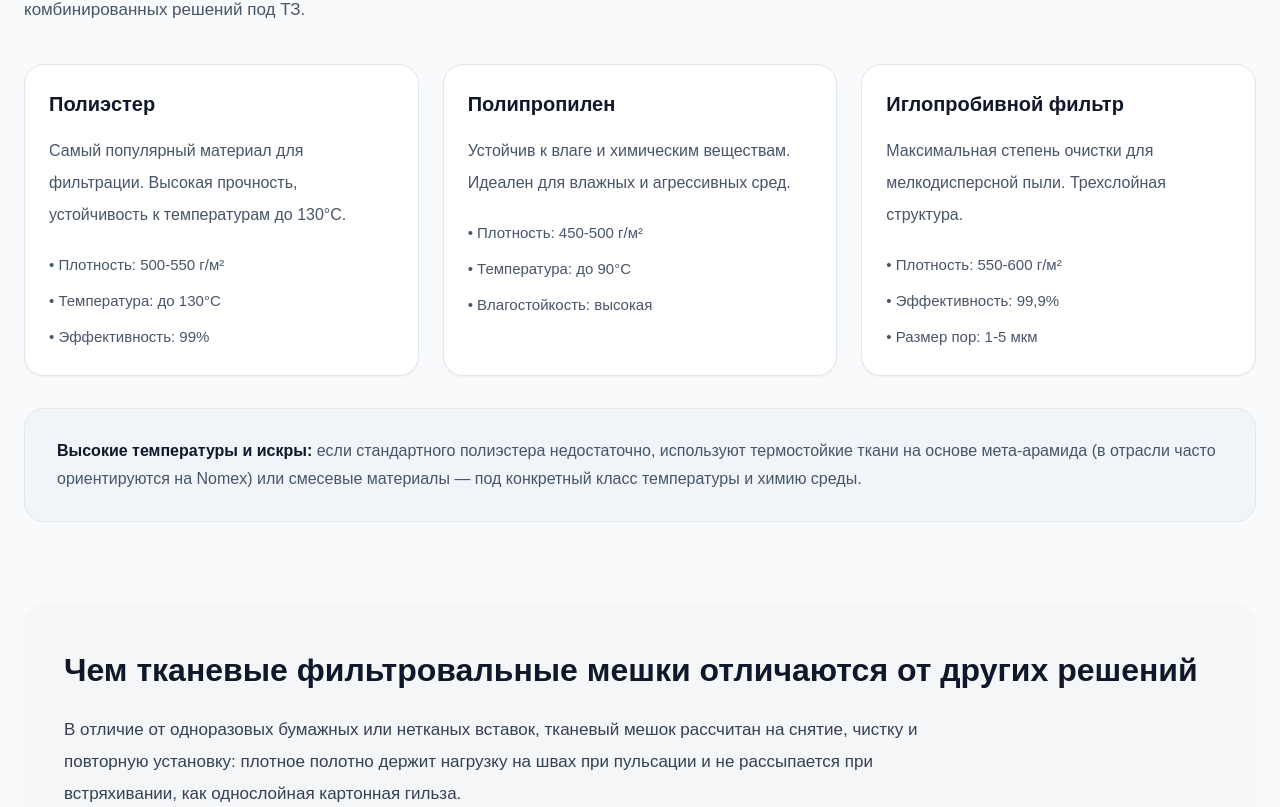
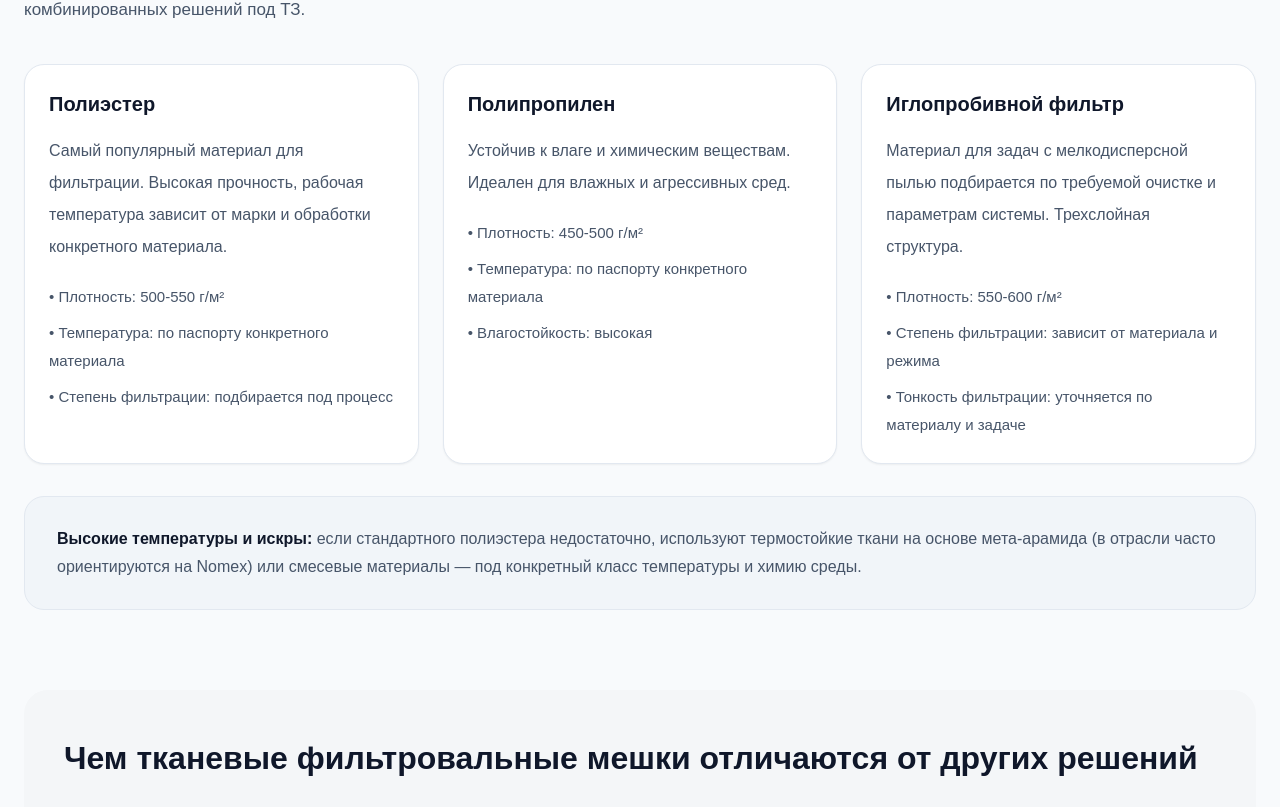
Before and after one commit to karipupkina-ux/filterflow-next, a Next.js app: page /tkanevye-meshki in a window 1280 px wide. Shown: the part 953-1760 px from the top of the page. Built offline with nearby package versions, Linux system fonts and the light colour scheme.

Commit message:
Trust: remove universal filtration claims from fabric bags

```diff
--- a/app/tkanevye-meshki/page.tsx
+++ b/app/tkanevye-meshki/page.tsx
@@ -28,27 +28,27 @@ export default function TkanevyeMeshkiPage() {
     {
       question: "Какой материал лучше для тканевых мешков аспирации?",
       answer:
-        "Для большинства задач оптимален полиэстер плотностью 500-550 г/м² — он обеспечивает эффективность фильтрации 99%, выдерживает температуры до 130°C и служит 5-7 лет. Для влажных условий лучше полипропилен, для максимальной очистки — иглопробивной фильтр с эффективностью 99,9%.",
+        "Материал выбирают по типу пыли, температуре, влажности, химической среде и требованиям оборудования. Полиэстер часто применяют в стандартных условиях, полипропилен — там, где важна стойкость к влаге и части химических сред. Точные рабочие температуры и характеристики фильтрации нужно сверять по паспорту конкретного материала.",
     },
     {
       question: "Можно ли стирать тканевые мешки для аспирации?",
       answer:
-        "Да, тканевые мешки из полиэстера и полипропилена можно стирать в тёплой воде (до 40°C) с мягким моющим средством. Стирка восстанавливает пропускную способность фильтра и продлевает срок службы. После стирки мешок нужно полностью высушить перед установкой.",
+        "Возможность стирки зависит от конкретного материала, пропитки и рекомендаций производителя ткани. Перед влажной очисткой лучше уточнить допустимый способ обслуживания; после очистки мешок необходимо полностью высушить перед установкой.",
     },
     {
       question: "Как часто нужно менять тканевые мешки?",
       answer:
-        "Тканевые мешки служат 3-7 лет в зависимости от материала и условий эксплуатации. Замена требуется при снижении эффективности фильтрации, повреждении ткани или износе швов. При регулярной очистке и правильной эксплуатации мешки служат максимально долго.",
+        "Срок службы зависит от материала, типа пыли, нагрузки, способа очистки и условий эксплуатации. Замена требуется при повреждении ткани или швов, заметном росте сопротивления либо ухудшении работы системы.",
     },
     {
       question: "Чем тканевые мешки лучше одноразовых?",
       answer:
-        "Тканевые мешки многоразовые — их можно стирать и использовать годами, что экономичнее одноразовых. Они обеспечивают более высокую степень фильтрации (до 99,9%), выдерживают большие нагрузки и не рвутся. Экологичнее, так как не создают отходов.",
+        "Тканевые мешки могут использоваться многократно, если материал и конструкция допускают очистку. Их преимущество — возможность подобрать ткань, плотность и конструкцию под конкретную аспирационную установку; способ обслуживания зависит от выбранного материала.",
     },
     {
       question: "Какая плотность ткани нужна для древесной пыли?",
       answer:
-        "Для древесной пыли оптимальна плотность 500-550 г/м² из полиэстера или иглопробивного фильтра. Такая ткань задерживает мелкие частицы пыли (от 1 мкм), обеспечивает хорошую пропускную способность воздуха и долго служит при регулярной очистке.",
+        "Для древесной пыли часто используют полиэстер и иглопробивные материалы, но плотность и воздухопроницаемость подбирают под конкретную установку, пылевую нагрузку и требования к очистке воздуха.",
     },
   ];
 
@@ -145,7 +145,7 @@ export default function TkanevyeMeshkiPage() {
                     ✓
                   </span>
                   <span className="text-[16px] leading-7 text-[#0f172a]">
-                    Высокая степень фильтрации до 99,9%
+                    Подбор степени фильтрации под задачу
                   </span>
                 </li>
 
@@ -172,7 +172,7 @@ export default function TkanevyeMeshkiPage() {
                     ✓
                   </span>
                   <span className="text-[16px] leading-7 text-[#0f172a]">
-                    Срок службы до 5–7 лет
+                    Срок службы зависит от условий эксплуатации
                   </span>
                 </li>
 
@@ -211,13 +211,13 @@ export default function TkanevyeMeshkiPage() {
 
               <p className="mb-5 text-[16px] leading-8 text-[#475569]">
                 Самый популярный материал для фильтрации. Высокая прочность,
-                устойчивость к температурам до 130°C.
+                рабочая температура зависит от марки и обработки конкретного материала.
               </p>
 
               <ul className="space-y-2 text-[15px] leading-7 text-[#475569]">
                 <li>• Плотность: 500-550 г/м²</li>
-                <li>• Температура: до 130°C</li>
-                <li>• Эффективность: 99%</li>
+                <li>• Температура: по паспорту конкретного материала</li>
+                <li>• Степень фильтрации: подбирается под процесс</li>
               </ul>
             </div>
 
@@ -233,7 +233,7 @@ export default function TkanevyeMeshkiPage() {
 
               <ul className="space-y-2 text-[15px] leading-7 text-[#475569]">
                 <li>• Плотность: 450-500 г/м²</li>
-                <li>• Температура: до 90°C</li>
+                <li>• Температура: по паспорту конкретного материала</li>
                 <li>• Влагостойкость: высокая</li>
               </ul>
             </div>
@@ -244,14 +244,14 @@ export default function TkanevyeMeshkiPage() {
               </h3>
 
               <p className="mb-5 text-[16px] leading-8 text-[#475569]">
-                Максимальная степень очистки для мелкодисперсной пыли. Трехслойная
+                Материал для задач с мелкодисперсной пылью подбирается по требуемой очистке и параметрам системы. Трехслойная
                 структура.
               </p>
 
               <ul className="space-y-2 text-[15px] leading-7 text-[#475569]">
                 <li>• Плотность: 550-600 г/м²</li>
-                <li>• Эффективность: 99,9%</li>
-                <li>• Размер пор: 1-5 мкм</li>
+                <li>• Степень фильтрации: зависит от материала и режима</li>
+                <li>• Тонкость фильтрации: уточняется по материалу и задаче</li>
               </ul>
             </div>
           </div>
```
